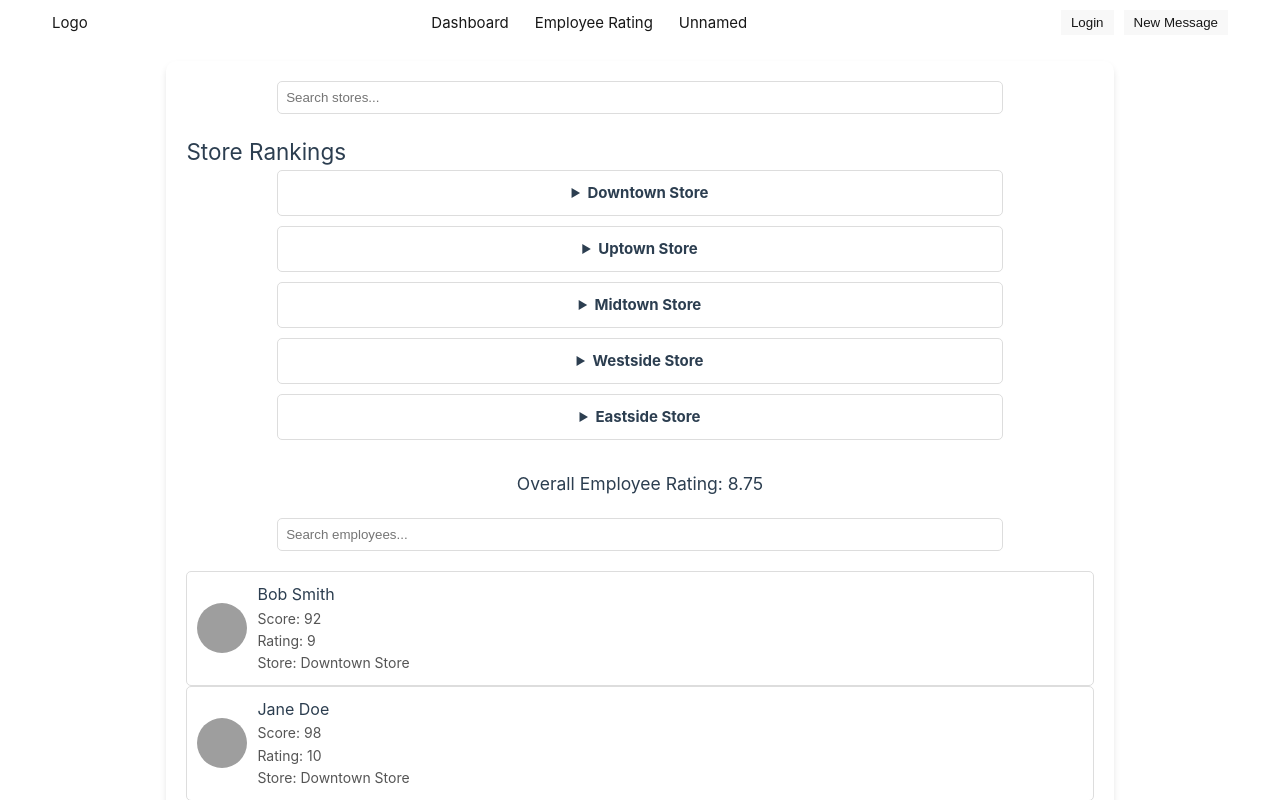
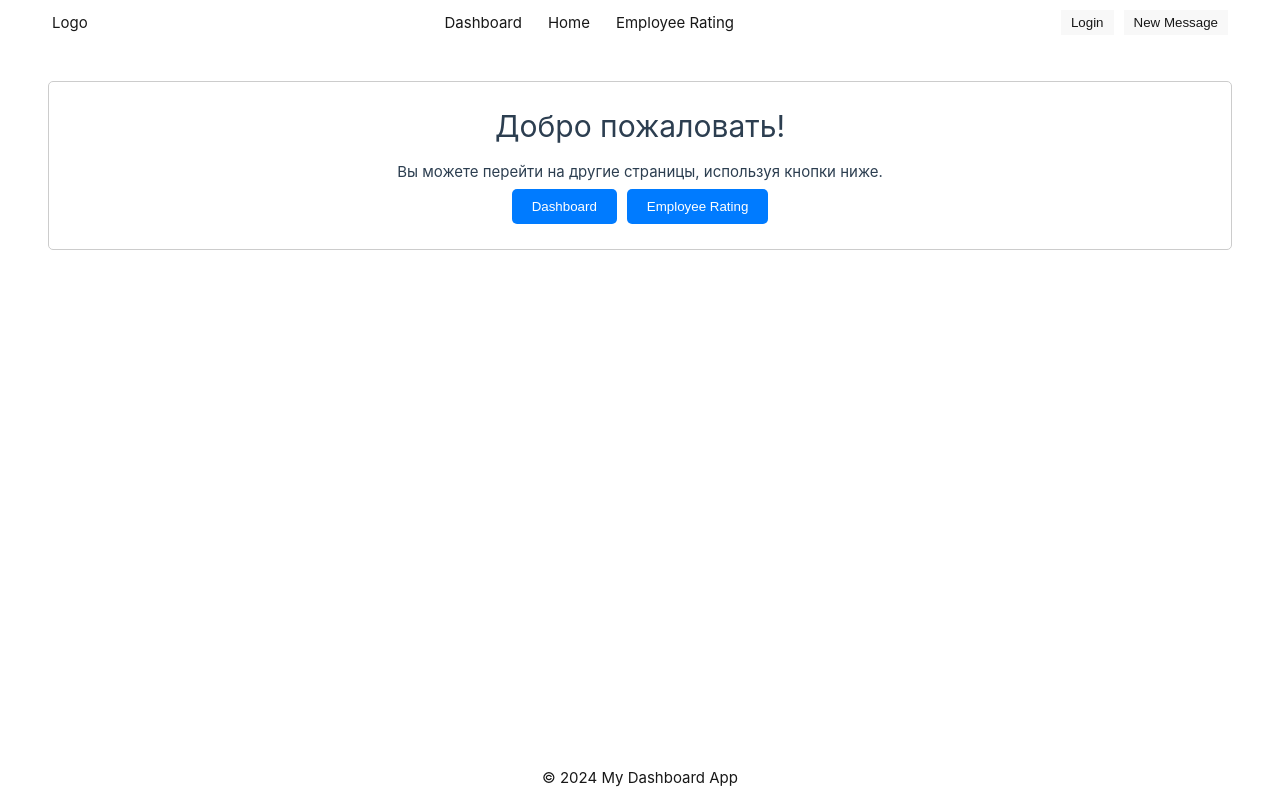
Before and after one commit to EgorLozh/FPA, a Vue app in the folder front/: page / in a window 1280 px wide. Shown: the top 800 px of the page. Built offline with nearby package versions, Linux system fonts and the light colour scheme; grey boxes are pictures that could not be loaded.

Commit message:
Рефакторинг структуры приложения путем удаления компонента EmployeeRating и интеграции маршрутизации; обновлены компоненты Navbar и Dashboard для улучшения навигации и макета.

```diff
--- a/front/src/App.vue
+++ b/front/src/App.vue
@@ -2,23 +2,7 @@
   <div class="app-container">
     <Navbar />
     <div class="main-content">
-      <Dashboard :stores="storesWithEmployees" :employees="employees">
-        <template #header>
-          <h1>Script Tracker</h1>
-        </template>
-        <template #menu>
-          <ul class="menu-list">
-            <li>Dashboard</li>
-            <li>Reports</li>
-            <li>Employees</li>
-            <li>Stores</li>
-          </ul>
-        </template>
-        <template #actions>
-          <button class="btn-primary">New Report</button>
-          <button class="btn-secondary">Log in / Sign up</button>
-        </template>
-      </Dashboard>
+      <router-view />
     </div>
     <Footer />
   </div>
@@ -27,38 +11,10 @@
 <script>
 import Navbar from "@/components/Navbar.vue";
 import Footer from "@/components/Footer.vue";
-import Dashboard from "@/components/Dashboard.vue";
 
 export default {
   name: "App",
-  components: { Navbar, Footer, Dashboard },
-  data() {
-    return {
-      employees: [
-        { id: 1, name: "Bob Smith", score: 92, rating: 9, storeId: 1 },
-        { id: 2, name: "Jane Doe", score: 98, rating: 10, storeId: 1 },
-        { id: 3, name: "John Johnson", score: 80, rating: 8, storeId: 2 },
-        { id: 4, name: "Alice Brown", score: 85, rating: 8, storeId: 3 },
-      ],
-      stores: [
-        { id: 1, name: "Downtown Store", vector: "path/to/vector02.svg" },
-        { id: 2, name: "Uptown Store", vector: "path/to/vector03.svg" },
-        { id: 3, name: "Midtown Store", vector: "path/to/vector04.svg" },
-        { id: 4, name: "Westside Store", vector: "path/to/vector05.svg" },
-        { id: 5, name: "Eastside Store", vector: "path/to/vector06.svg" },
-      ],
-    };
-  },
-  computed: {
-    storesWithEmployees() {
-      return this.stores.map(store => {
-        return {
-          ...store,
-          employees: this.employees.filter(employee => employee.storeId === store.id)
-        };
-      });
-    }
-  }
+  components: { Navbar, Footer }
 };
 </script>
 
--- a/front/src/components/Dashboard.vue
+++ b/front/src/components/Dashboard.vue
@@ -95,7 +95,8 @@ export default {
 
 <style>
 .dashboard {
-  max-width: 80%;
+  max-width: 100%; /* Change this to a larger value */
+  width: 90%; /* Add this line to set a specific width */
   padding: 20px;
   background: #fff;
   border-radius: 10px;
--- a/front/src/components/Navbar.vue
+++ b/front/src/components/Navbar.vue
@@ -2,9 +2,9 @@
   <nav class="navbar">
     <div class="logo">Logo</div>
     <ul class="nav-links">
-      <li><router-link to="/">Dashboard</router-link></li>
+      <li><router-link to="/dashboard">Dashboard</router-link></li>
+      <li><router-link to="/">Home</router-link></li>
       <li><router-link to="/employee-rating">Employee Rating</router-link></li>
-      <li><router-link to="#">Unnamed</router-link></li>
     </ul>
     <div class="actions">
       <button @click="login">Login</button>
--- a/front/src/router/index.js
+++ b/front/src/router/index.js
@@ -1,7 +1,7 @@
 import { createRouter, createWebHistory } from 'vue-router'
 import HomeView from '../views/HomeView.vue'
-import EmployeeRating from '../EmployeeRating.vue'
-
+import EmployeeRating from '../views/EmployeeRatingView.vue'
+import DashboardView from '../views/DashboardView.vue'
 
 const router = createRouter({
   history: createWebHistory(import.meta.env.BASE_URL),
@@ -24,6 +24,11 @@ const router = createRouter({
       name: 'employee-rating',
       component: EmployeeRating,
     },
+    {
+      path: '/dashboard',
+      name: 'Dashboard',
+      component: DashboardView,
+    },
   ],
 })
 
--- /dev/null
+++ b/front/src/views/DashboardView.vue
@@ -0,0 +1,79 @@
+<template>
+  <div class="dashboard-container">
+    <Dashboard
+     :stores="storesWithEmployees" :employees="employees">
+    </Dashboard>
+  </div>
+</template>
+
+<script>
+import Dashboard from "@/components/Dashboard.vue";
+
+export default {
+  name: "DashboardView",
+  components: { Dashboard },
+  data() {
+    return {
+      employees: [
+        { id: 1, name: "Bob Smith", score: 92, rating: 9, storeId: 1 },
+        { id: 2, name: "Jane Doe", score: 98, rating: 10, storeId: 1 },
+        { id: 3, name: "John Johnson", score: 80, rating: 8, storeId: 2 },
+        { id: 4, name: "Alice Brown", score: 85, rating: 8, storeId: 3 },
+      ],
+      stores: [
+        { id: 1, name: "Downtown Store", vector: "path/to/vector02.svg" },
+        { id: 2, name: "Uptown Store", vector: "path/to/vector03.svg" },
+        { id: 3, name: "Midtown Store", vector: "path/to/vector04.svg" },
+        { id: 4, name: "Westside Store", vector: "path/to/vector05.svg" },
+        { id: 5, name: "Eastside Store", vector: "path/to/vector06.svg" },
+      ],
+    };
+  },
+  computed: {
+    storesWithEmployees() {
+      return this.stores.map(store => {
+        return {
+          ...store,
+          employees: this.employees.filter(employee => employee.storeId === store.id)
+        };
+      });
+    }
+  }
+};
+</script>
+
+<style>
+.dashboard-container {
+  width: 100%;
+  margin: 0;
+  padding: 0;
+  display: flex;
+  flex-direction: column;
+  min-height: 100vh;
+}
+
+.menu-list {
+  display: flex;
+  gap: 16px;
+  list-style: none;
+  padding: 0;
+}
+
+.btn-primary {
+  background-color: #2193f2;
+  color: #fff;
+  padding: 8px 16px;
+  border: none;
+  border-radius: 4px;
+  cursor: pointer;
+}
+
+.btn-secondary {
+  background-color: #e8edf4;
+  color: #0c141c;
+  padding: 8px 16px;
+  border: none;
+  border-radius: 4px;
+  cursor: pointer;
+}
+</style>
--- a/front/src/EmployeeRating.vue
+++ b/front/src/views/EmployeeRatingView.vue
@@ -33,8 +33,11 @@ export default {
   data() {
     return {
       employeeSearchQuery: "",
-      filteredEmployees: this.employees,
+      filteredEmployees: [],
     };
+  },
+  mounted() {
+    this.filteredEmployees = this.employees;
   },
   methods: {
     filterEmployees() {
--- a/front/src/views/HomeView.vue
+++ b/front/src/views/HomeView.vue
@@ -1,9 +1,46 @@
 <script setup>
-import TheWelcome from '../components/TheWelcome.vue'
+import { ref } from 'vue'
+import { useRouter } from 'vue-router'
+
+const router = useRouter()
+const navigateTo = (path) => {
+  router.push(path)
+}
 </script>
 
 <template>
   <main>
-    <TheWelcome />
+    <!-- Приветственное окошко -->
+    <div class="welcome-box">
+      <h1>Добро пожаловать!</h1>
+      <p>Вы можете перейти на другие страницы, используя кнопки ниже.</p>
+      <button @click="navigateTo('/dashboard')">Dashboard</button>
+      <button @click="navigateTo('/employee-rating')">Employee Rating</button>
+    </div>
   </main>
 </template>
+
+<style scoped>
+.welcome-box {
+  padding: 20px;
+  border: 1px solid #ccc;
+  border-radius: 5px;
+  margin-top: 20px;
+  text-align: center;
+}
+.welcome-box h1 {
+  margin-bottom: 10px;
+}
+.welcome-box button {
+  margin: 5px;
+  padding: 10px 20px;
+  border: none;
+  border-radius: 5px;
+  background-color: #007bff;
+  color: white;
+  cursor: pointer;
+}
+.welcome-box button:hover {
+  background-color: #0056b3;
+}
+</style>
```
